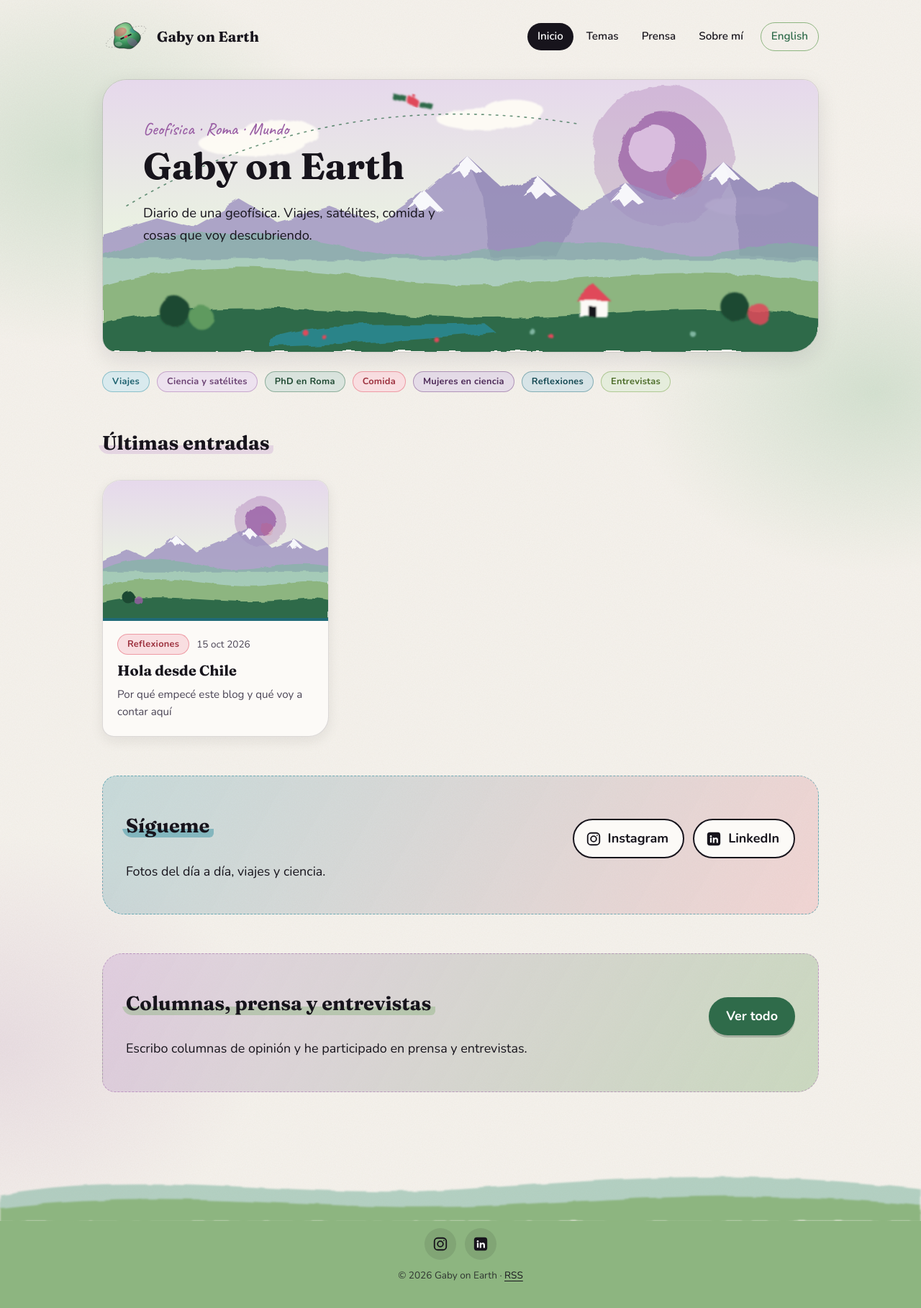
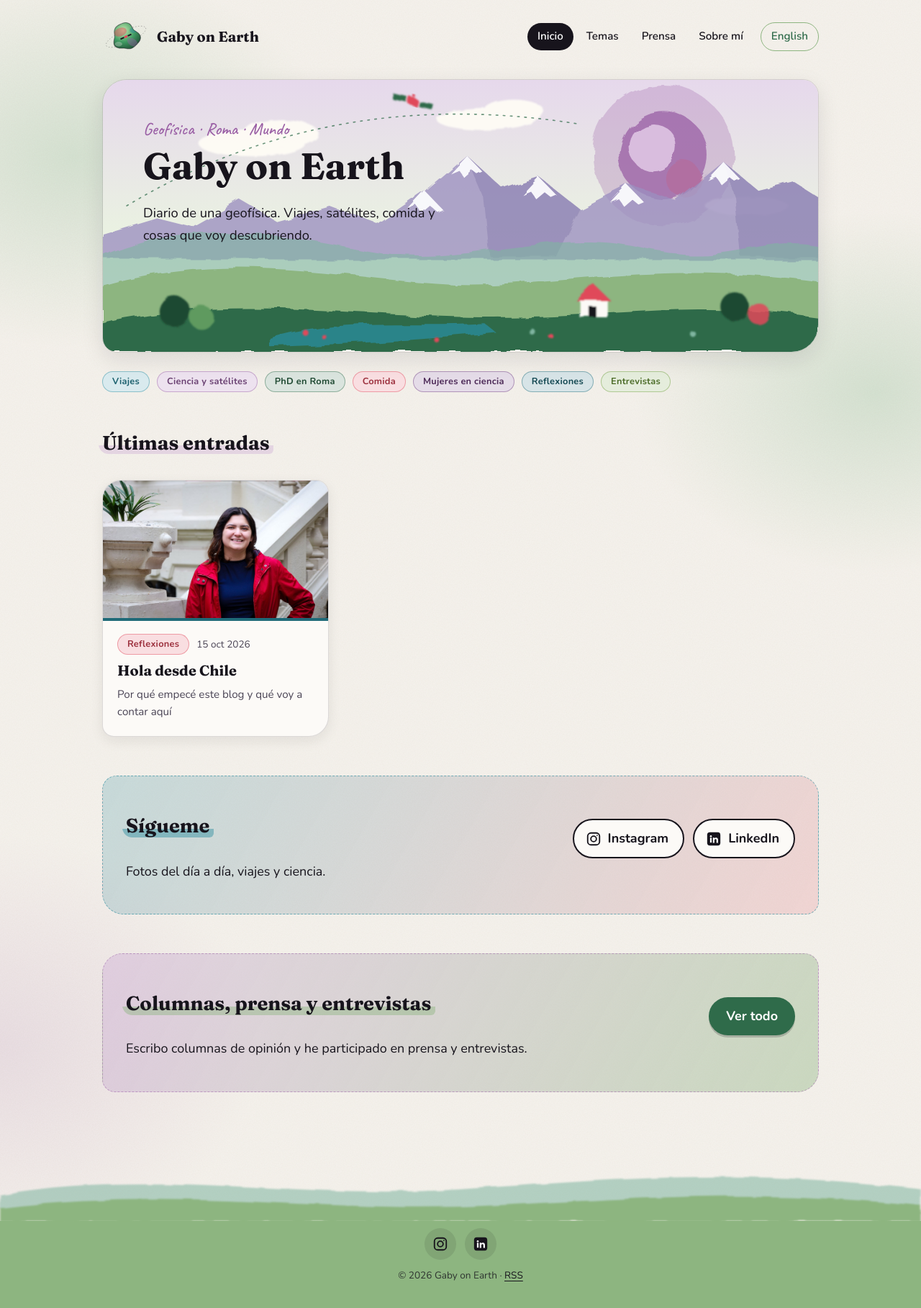
Before and after one commit to gabyonearth/gabyonearth.github.io, a Jekyll site: the page built from index.html, in a window 1280 px wide. Shown: the whole page at 72% size. Built offline with Jekyll 4.4.1, drawn with Linux system fonts in a browser that asks for light colours.

Commit message:
Miniatura de la primera entrada con la foto (campo thumb)

```diff
--- a/_includes/post-card.html
+++ b/_includes/post-card.html
@@ -3,7 +3,7 @@
 {% assign cat = site.data.categories[p.category] %}
 <article class="card" data-cat="{{ p.category }}" style="--c: {{ cat.color | default: '#C4673F' }}">
   <a class="card-img" href="{{ p.url | relative_url }}" tabindex="-1" aria-hidden="true"
-     style="background-image: url('{{ p.image | default: '/assets/img/cover-default.svg' | relative_url }}')"></a>
+     style="background-image: url('{{ p.thumb | default: p.image | default: '/assets/img/cover-default.svg' | relative_url }}')"></a>
   <div class="card-body">
     <div class="meta">
       {% if cat %}<span class="chip">{{ cat[plang] }}</span>{% endif %}
```
Also changed, not shown: _posts/2026-10-15-hello-from-earth.md (+1 -0 lines), _posts/2026-10-15-hola-desde-la-tierra.md (+1 -0 lines).
